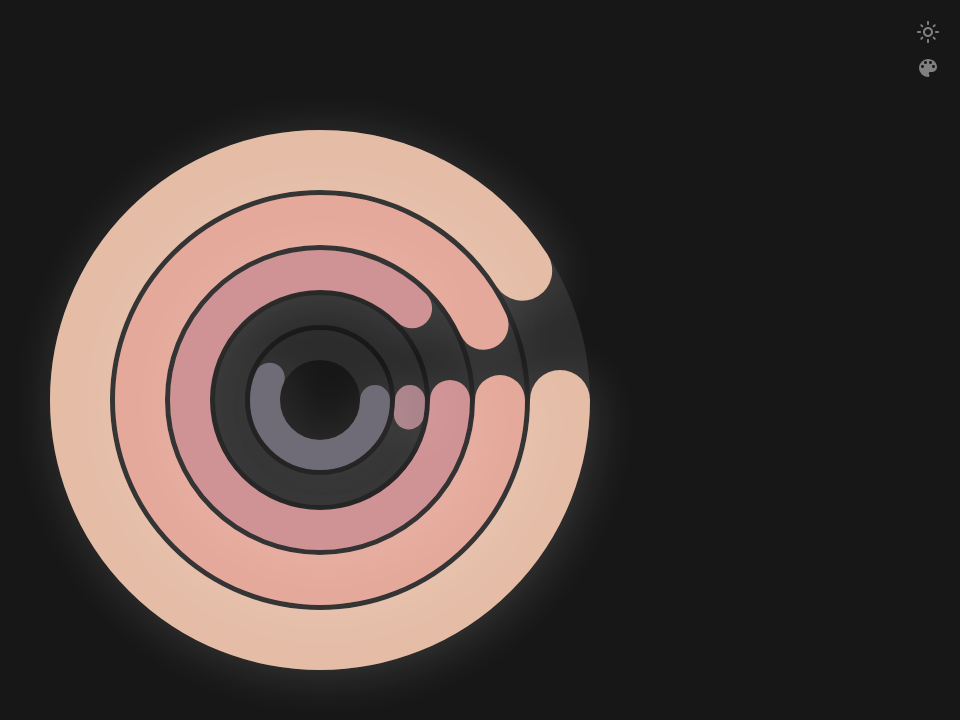
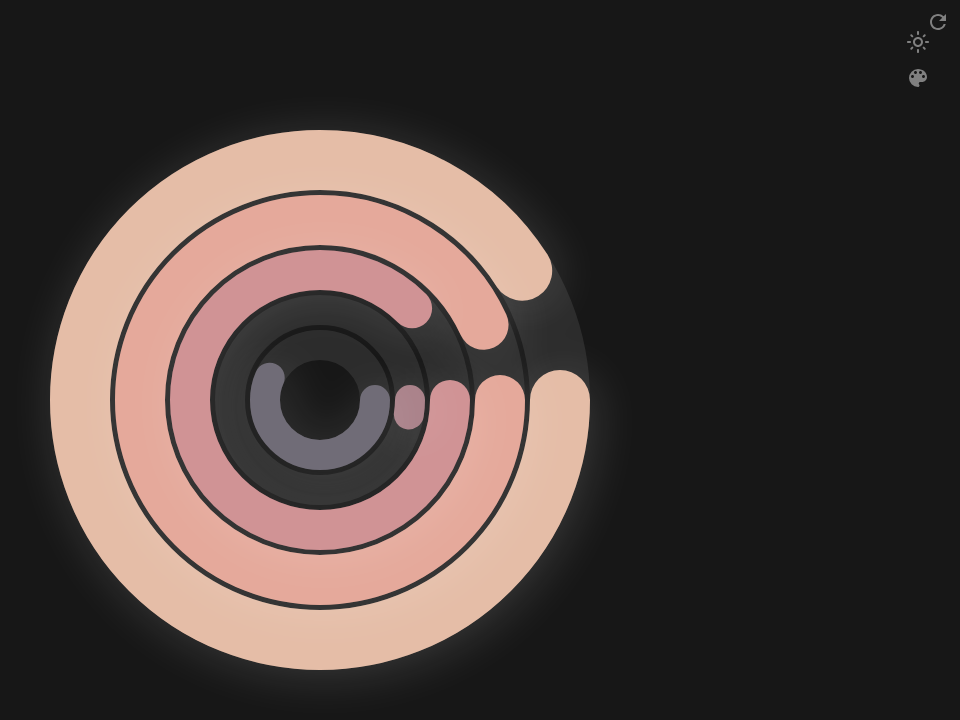
Before and after one commit to ak-tr/ring, a Vue app: page / in a window 1280 px wide. Shown: the top 720 px of the page, without its empty margins (320-1280 px from the left). Built offline with nearby package versions, Linux system fonts and the light colour scheme.

Commit message:
✨ added default theme button

```diff
--- a/src/App.vue
+++ b/src/App.vue
@@ -1,7 +1,10 @@
 <template>
   <div class="container">
-    <ModeToggle @mode-toggled="onModeToggled" />
-    <ThemeRandomiser @colour-change="onColourChangeRequest" />
+    <div class="buttons">
+      <ModeToggle @mode-toggled="onModeToggled" />
+      <ThemeRandomiser @colour-change="onColourChangeRequest" />
+      <DefaultThemeButton @colour-change="onColourChangeRequest" />
+    </div>
     <Ring
       v-for="ring in Object.values(rings)"
       :key="ring.index"
@@ -18,8 +21,9 @@
 import Ring from "./components/Ring.vue";
 import ModeToggle from "./components/ModeToggle.vue";
 import ThemeRandomiser from "./components/ThemeRandomiser.vue";
+import DefaultThemeButton from "./components/DefaultThemeButton.vue";
 
-const defaultStrokeColours = ["#ffcdb2", "#ffb4a2", "#e5989b", "#b5838d", "#6d6875"];
+export const defaultStrokeColours = ["#ffcdb2", "#ffb4a2", "#e5989b", "#b5838d", "#6d6875"];
 
 const strokeColours = localStorage.getItem("strokeColours")
   ? JSON.parse(localStorage.getItem("strokeColours") as string)
@@ -30,6 +34,7 @@ export default {
     Ring,
     ModeToggle,
     ThemeRandomiser,
+    DefaultThemeButton
   },
   data() {
     return {
@@ -161,6 +166,16 @@ export default {
   animation: entry 1s backwards cubic-bezier(0.16, 1, 0.3, 1);
 }
 
+.buttons {
+  display: flex;
+  flex-direction: column;
+  gap: 10px;
+  margin: 10px;
+  position: absolute;
+  top: 0;
+  right: 0;
+}
+
 @keyframes entry {
   0% {
     transform: scale(0);
--- /dev/null
+++ b/src/components/DefaultThemeButton.vue
@@ -0,0 +1,43 @@
+<template>
+  <svg
+    class="toggle"
+    @click="onClick"
+    width="24"
+    height="24"
+    fill="grey"
+    viewBox="0 0 24 24"
+    xmlns="http://www.w3.org/2000/svg"
+  >
+    <path d="M17.65 6.35A7.958 7.958 0 0 0 12 4c-4.42 0-7.99 3.58-7.99 8s3.57 8 7.99 8c3.73 0 6.84-2.55 7.73-6h-2.08A5.99 5.99 0 0 1 12 18c-3.31 0-6-2.69-6-6s2.69-6 6-6c1.66 0 3.14.69 4.22 1.78L13 11h7V4l-2.35 2.35Z"></path>
+  </svg>
+</template>
+
+<script lang="ts">
+import { defaultStrokeColours } from '../App.vue';
+
+export default {
+  name: "DefaultThemeButton",
+  methods: {
+    onClick() {
+      this.$emit("colourChange", defaultStrokeColours);
+    }
+  }
+};
+</script>
+
+<style scoped>
+.toggle {
+  opacity: 0;
+  cursor: pointer;
+  animation: entry 1s linear 1.25s forwards;
+}
+
+@keyframes entry {
+  0% {
+    opacity: 0;
+  }
+  100% {
+    opacity: 1;
+  }
+}
+</style>
```
